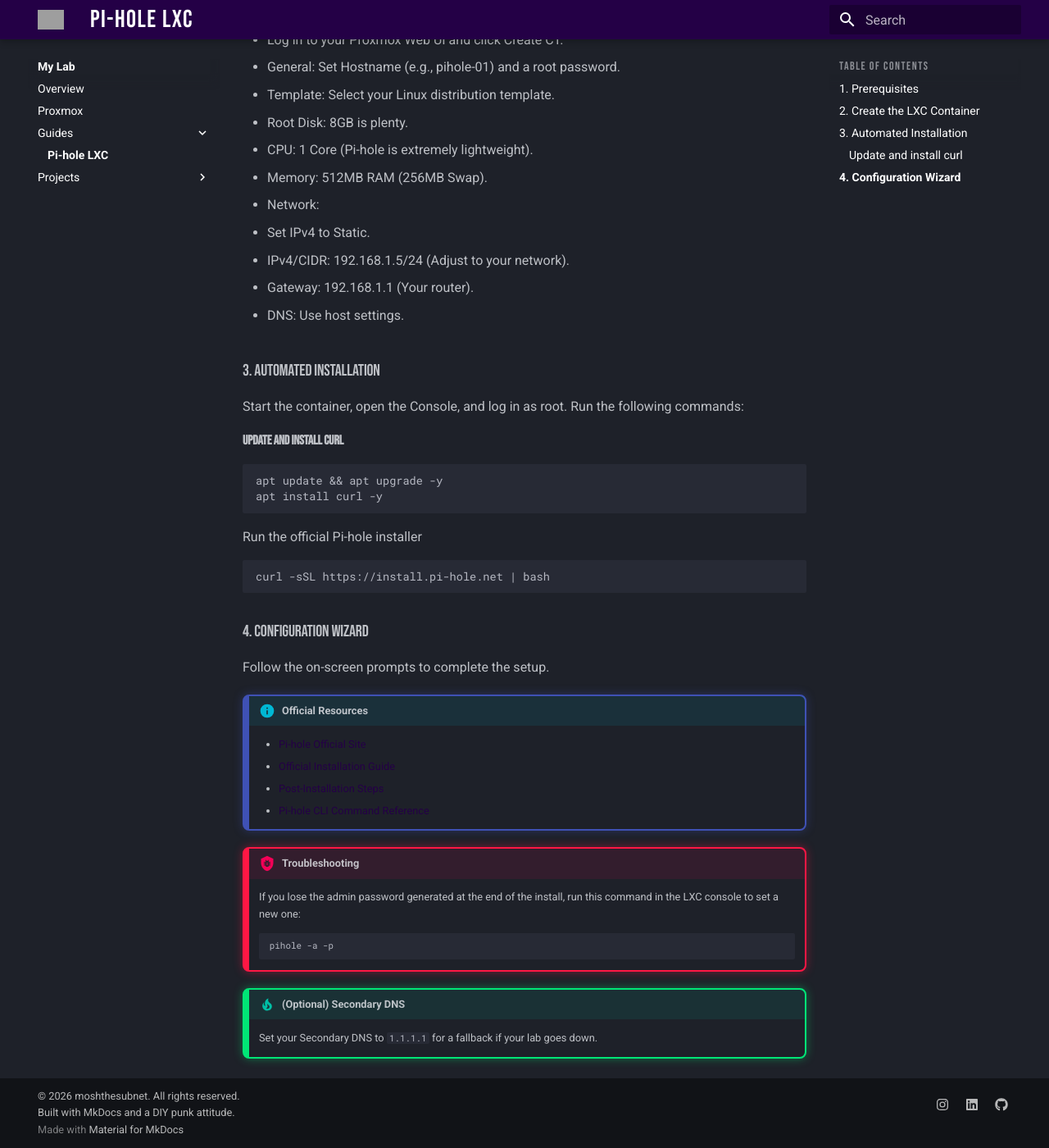
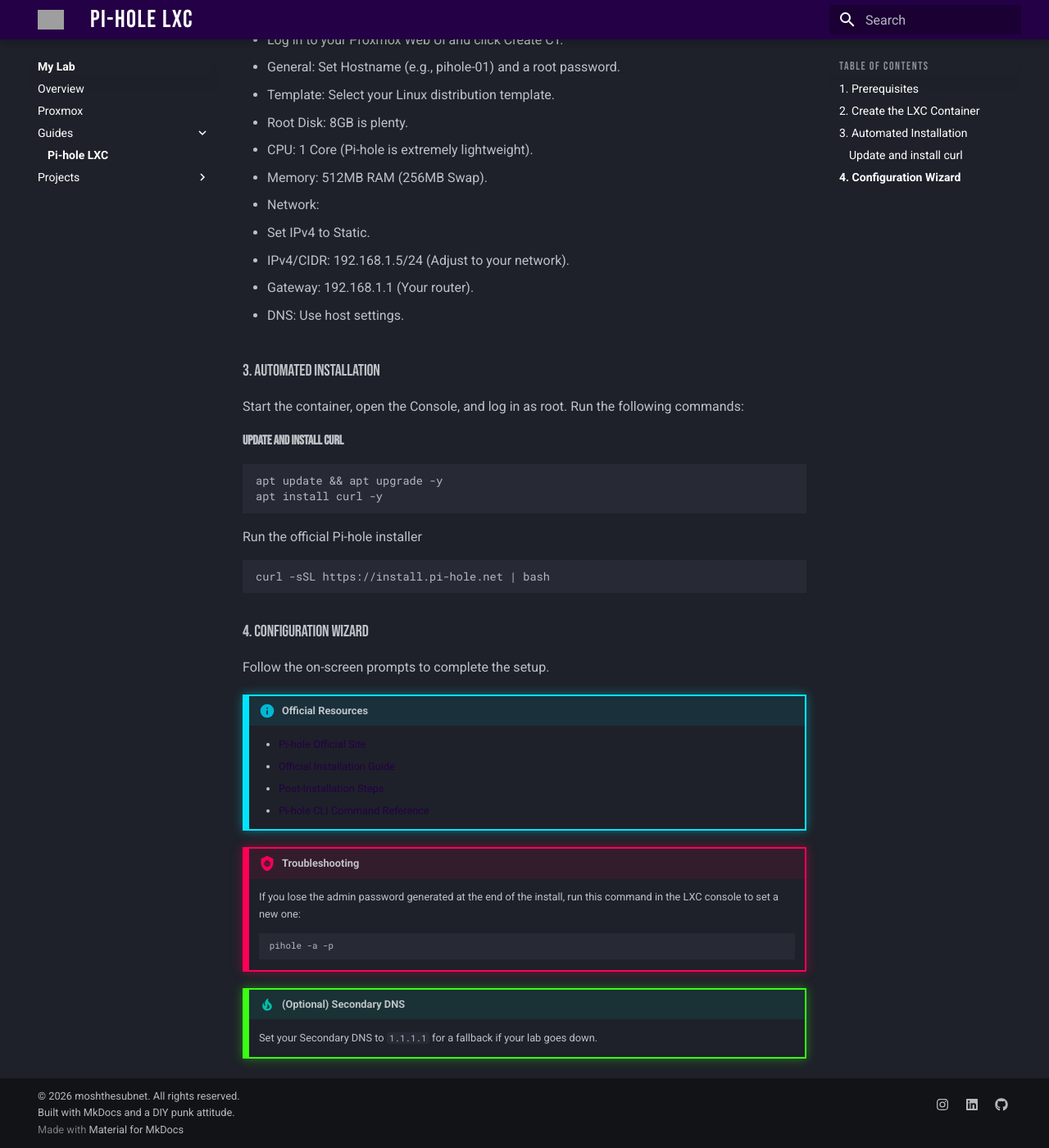
Before and after one commit to moshthesubnet/my-lab-docs, an MkDocs documentation site: the page built from docs/guides/pihole-lxc.md, in a window 1280 px wide and 1400 px high, scrolled down 567 px. Shown: the whole window at 82% size. Built offline with MkDocs 1.6.1 and Material for MkDocs 9.7.7, drawn with Linux system fonts in a browser that asks for light colours; grey boxes are pictures that could not be loaded.

Commit message:
Update extra.css

```diff
--- a/docs/stylesheets/extra.css
+++ b/docs/stylesheets/extra.css
@@ -28,27 +28,27 @@
 .md-typeset .admonition,
 .md-typeset details {
   border-width: 2px;
-  border-radius: 8px;
+  border-radius: 0px !important;
   box-shadow: 0 4px 10px rgba(0, 0, 0, 0.3), 0 0 15px rgba(63, 81, 181, 0.2);
   border-left-width: .4rem;
 }
 
-/* Specific styling for 'info' boxes */
+/* Specific styling for 'info' boxes - Swapped to Electric Blue */
 .md-typeset .admonition.info {
-  border-color: #3f51b5;
-  box-shadow: 0 0 12px rgba(63, 81, 181, 0.4);
+  border-color: #00E5FF;
+  box-shadow: 0 0 12px rgba(0, 229, 255, 0.4);
 }
 
-/* Specific styling for 'bug' (Troubleshooting) boxes */
+/* Specific styling for 'bug' (Troubleshooting) boxes - Swapped to Neon Pink/Red */
 .md-typeset .admonition.bug {
-  border-color: #ff1744;
-  box-shadow: 0 0 12px rgba(255, 23, 68, 0.4);
+  border-color: #FF0055;
+  box-shadow: 0 0 12px rgba(255, 0, 85, 0.4);
 }
 
-/* Specific styling for 'tip' boxes */
+/* Specific styling for 'tip' boxes - Swapped to Toxic Green */
 .md-typeset .admonition.tip {
-  border-color: #00e676;
-  box-shadow: 0 0 12px rgba(0, 230, 118, 0.4);
+  border-color: #39FF14;
+  box-shadow: 0 0 12px rgba(57, 255, 20, 0.4);
 }
 
 /* Make all tables scrollable horizontally instead of wrapping */
@@ -105,3 +105,14 @@ h1, h2, h3, h4, h5, h6, .md-header__button.md-logo, .md-nav__title {
   text-transform: uppercase;
   letter-spacing: 1.5px;
 }
+
+/* Brutalist Aesthetic: Kill all rounded corners */
+.md-search__input,
+.md-search__form,
+.md-button,
+.md-typeset pre > code,
+.md-typeset .highlight,
+.md-nav__link,
+.md-header {
+  border-radius: 0px !important;
+}
```
